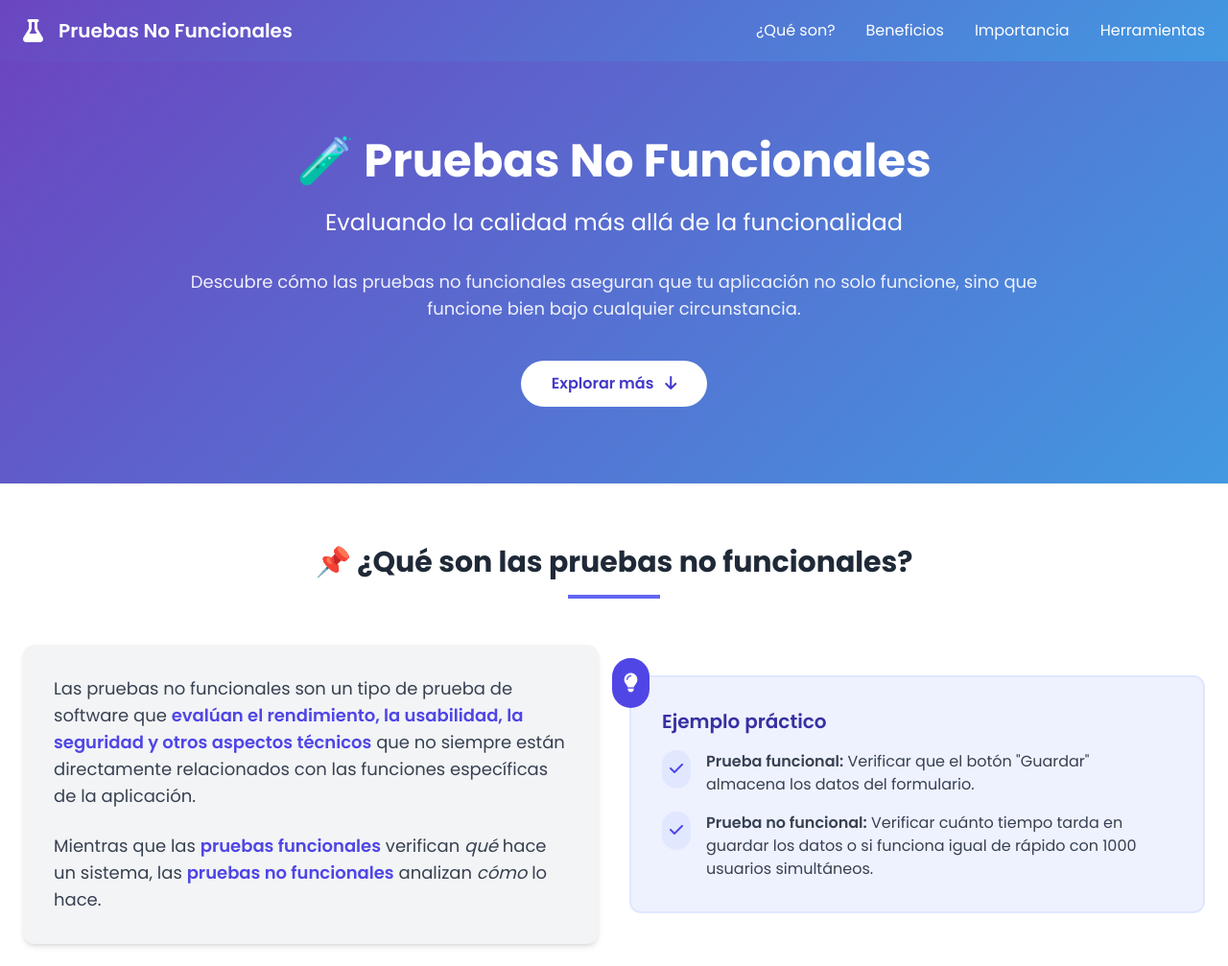
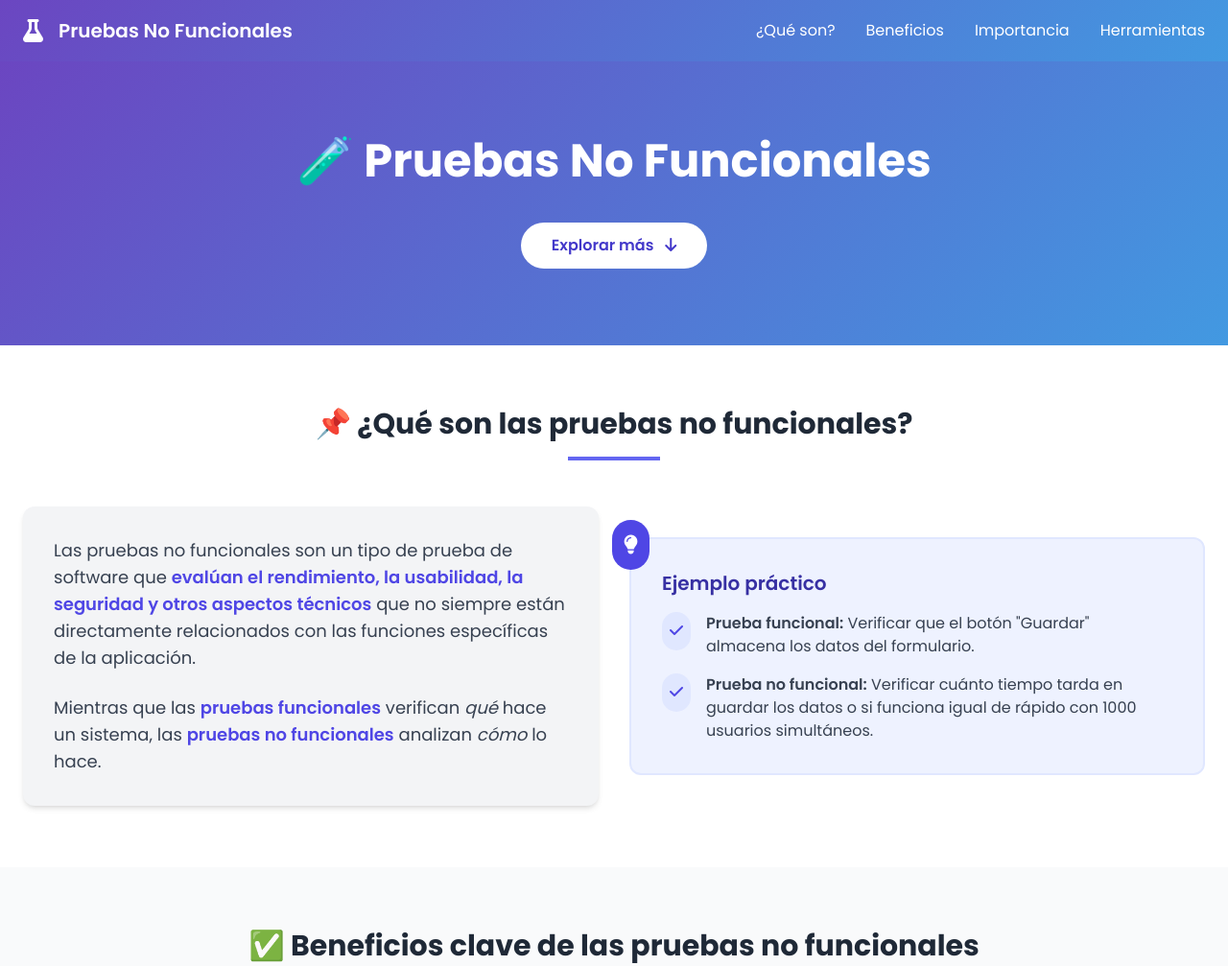
Before and after one commit to arydotwav/PRUEBAS-NO-FUNCIONALES, a plain HTML site: page index.html in a window 1280 px wide. Shown: the top 1007 px of the page at 96% size. Drawn offline with nearby package versions, Linux system fonts and the light colour scheme.

Commit message:
Update index.html

```diff
--- a/index.html
+++ b/index.html
@@ -87,8 +87,6 @@
         <div class="container mx-auto px-6 text-center">
             <div class="max-w-4xl mx-auto">
                 <h1 class="text-4xl md:text-5xl font-bold mb-6">🧪 Pruebas No Funcionales</h1>
-                <p class="text-xl md:text-2xl mb-8">Evaluando la calidad más allá de la funcionalidad</p>
-                <p class="text-lg opacity-90">Descubre cómo las pruebas no funcionales aseguran que tu aplicación no solo funcione, sino que funcione bien bajo cualquier circunstancia.</p>
                 <div class="mt-10">
                     <a href="#que-son" class="bg-white text-indigo-700 font-semibold px-8 py-3 rounded-full hover:bg-gray-100 transition duration-300 inline-block">
                         Explorar más <i class="fas fa-arrow-down ml-2"></i>
```
